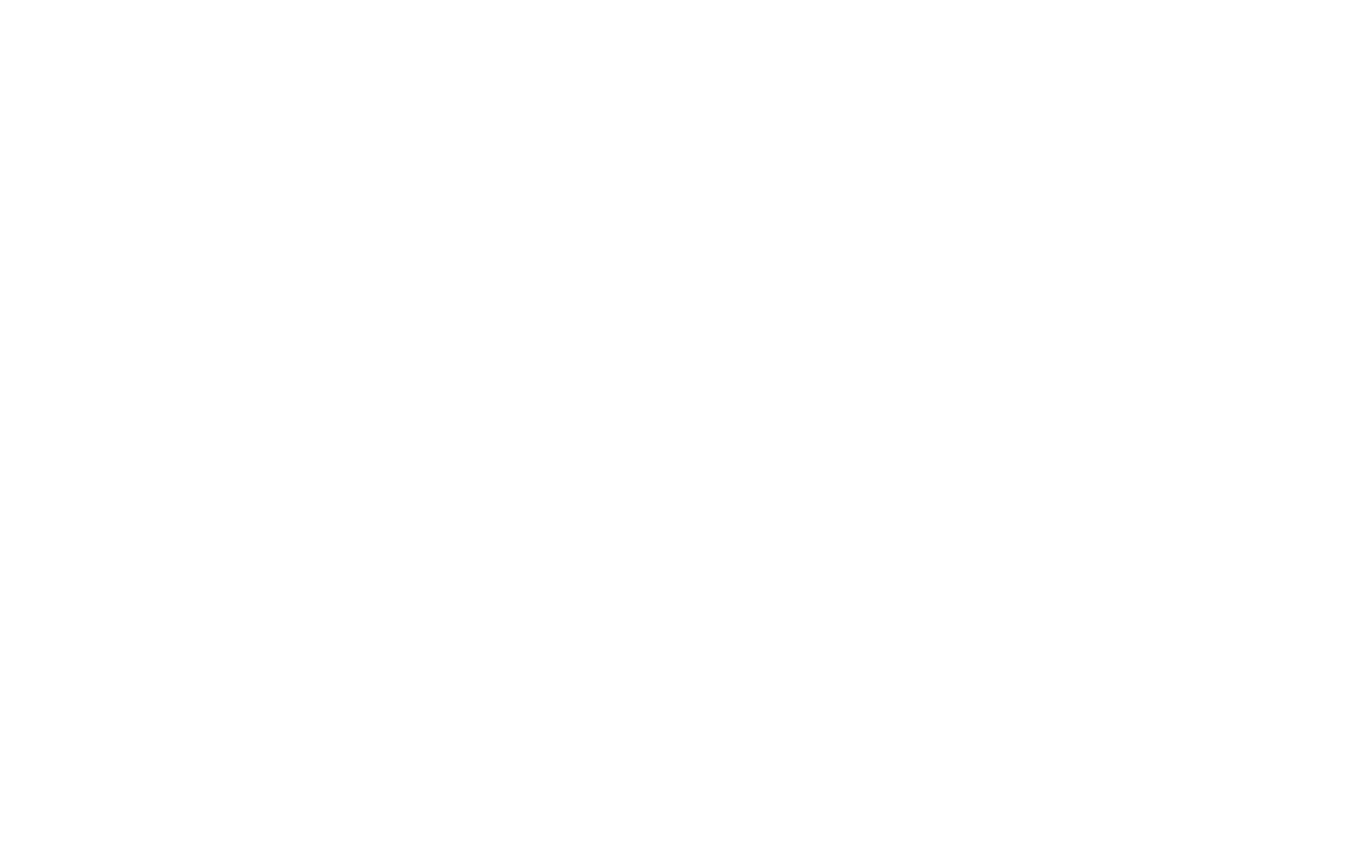
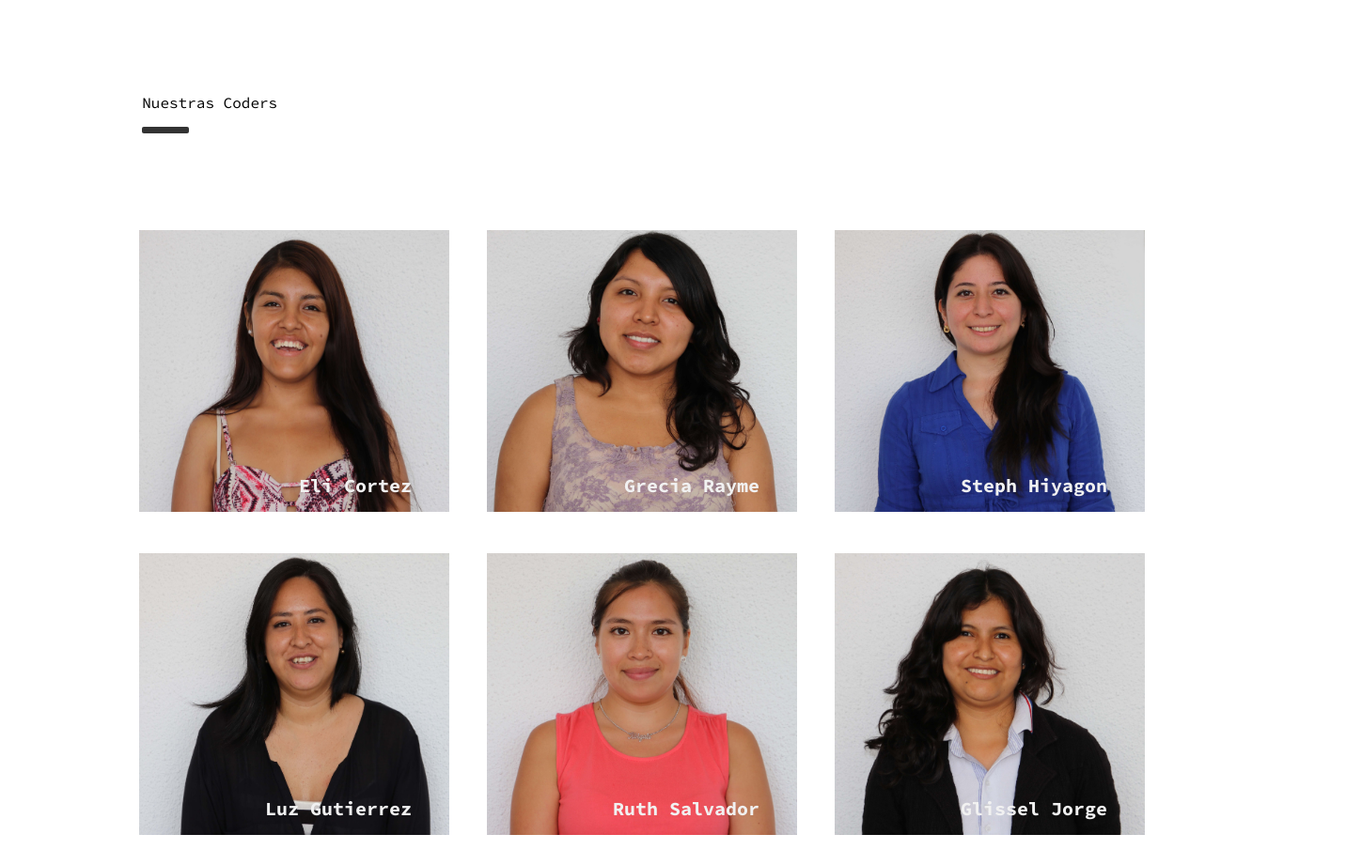
Before and after one commit to mili01gm/ejercicio2-coders, a plain HTML site: page index.html in a window 1280 px wide. Shown: the whole page at 94% size, 1432 px wide, since content can reach past the window. Before the commit the page ends 800 px from the top, so only its background shows below. Drawn offline with Linux system fonts and the light colour scheme.

Commit message:
nuestras coders terminado

```diff
--- a/assets/css/main.css
+++ b/assets/css/main.css
@@ -1,8 +1,48 @@
 body {
   font-family: 'Source Code Pro', monospace;
+  box-sizing: border-box;
 }
 
 #main-cotainer {
+  display: inline-block;
+  text-align: center;
+  padding: 40px;
+}
+
+.title {
   margin: 5%;
-  padding: 0;
+  padding: 20px 80px;
 }
+.title .text {
+  font-size: 16px;
+  font-weight: 400;
+}
+.title .linea {
+  background-color: #333;
+  width: 50px;
+  height: 7px;
+  border-radius: 2px;
+}
+
+.photos {
+  width: 100%;
+  margin: 0 80px;
+  padding: 0 40px;
+}
+.div-coder {
+  position: relative;
+  display: inline-block;
+  margin: 20px;
+}
+.div-coder .coder-photo {
+  width: 330px;
+  height: 300px;
+}
+.div-coder .coder-name {
+  position: absolute;
+  bottom: 20px;
+  right: 40px;
+  color: #f1f1f1;
+  font-size: 20px;
+  font-weight: 700;
+}
--- a/assets/js/app.js
+++ b/assets/js/app.js
@@ -0,0 +1,38 @@
+var coders = ["Eli Cortez", "Grecia Rayme", "Steph Hiyagon", "Luz Gutierrez", "Ruth Salvador", "Glissel Jorge"];
+
+function createDom(elem){
+  var div2 = document.createElement("div");
+  div2.setAttribute("class","div-coder");
+  var img = document.createElement("img");
+  img.setAttribute("class","coder-photo");
+  var index = coders.indexOf(elem) + 1;
+  img.setAttribute("src","assets/img/"+index+".png");
+  img.setAttribute("alt",elem);
+  var span = document.createElement("span");
+  span.setAttribute("class","coder-name")
+  span.innerText = elem;
+  div2.appendChild(img);
+  div2.appendChild(span);
+  return div2;
+}
+
+window.addEventListener("load",function(){
+  var div1 = document.createElement("div");
+  div1.setAttribute("class","title");
+  var h3 = document.createElement("h3");
+  h3.setAttribute("class","text");
+  h3.innerText = "Nuestras Coders"
+  var linea = document.createElement("div");
+  linea.setAttribute("class","linea")
+  div1.appendChild(h3);
+  div1.appendChild(linea);
+
+  var section = document.getElementById("main-container");
+  section.appendChild(div1);
+  var extra = document.createElement("div");
+  extra.setAttribute("class","photos")
+  var alumnas = coders.forEach(function(e){
+    extra.appendChild(createDom(e))
+  });
+  section.appendChild(extra);
+});
```
